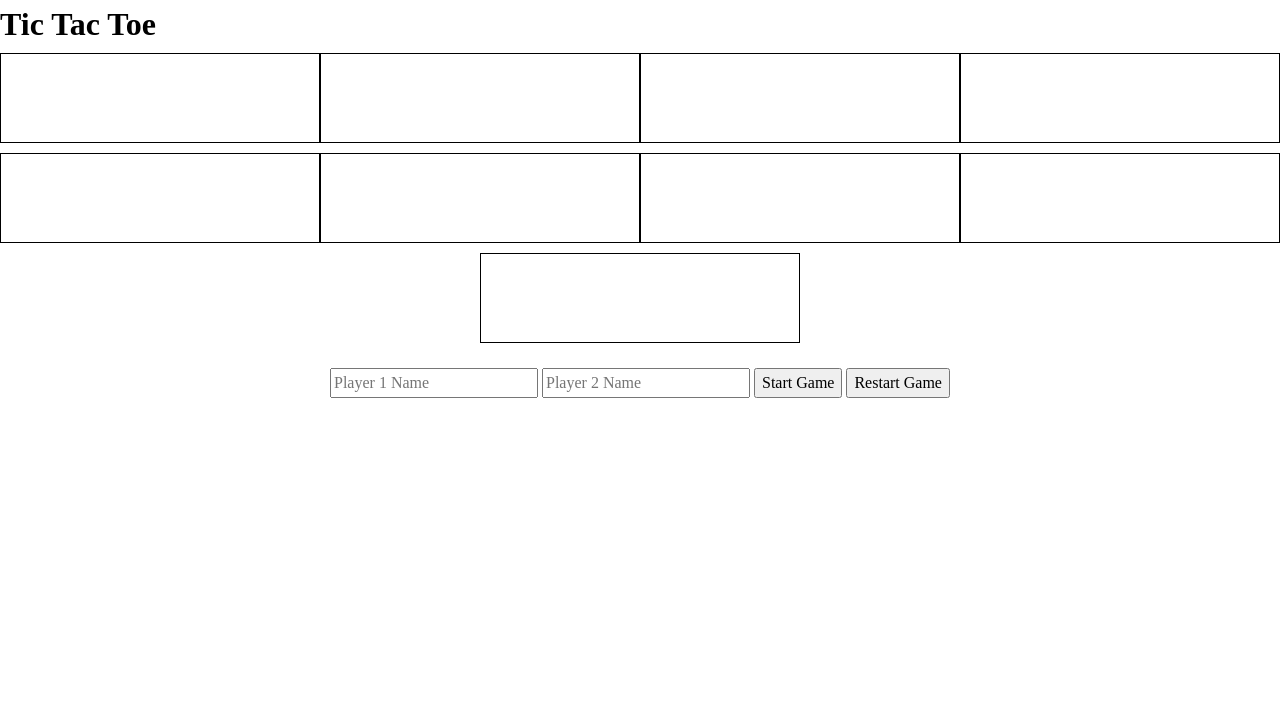
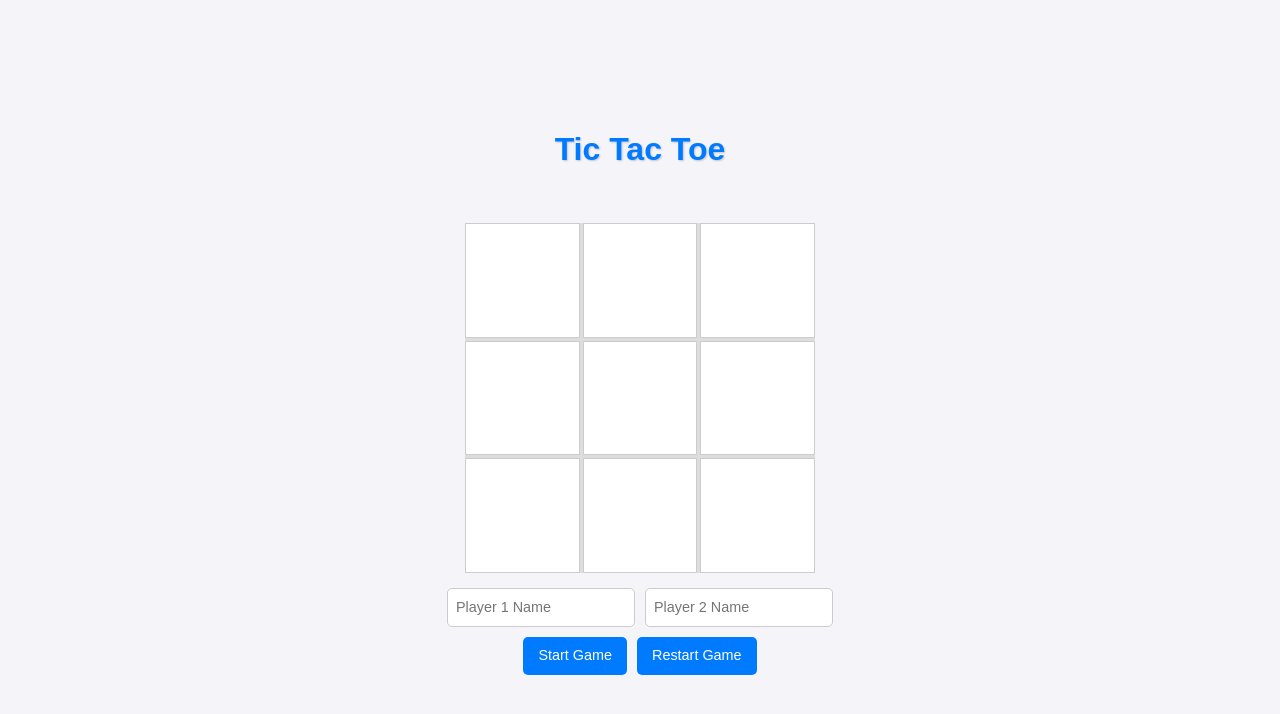
Before and after one commit to federicotempo/tic-tac-toe, a plain HTML site: page index.html in a window 1280 px wide. Both pictures are taken after a click on the button "Start Game". Drawn offline with Linux system fonts and the light colour scheme.

Commit message:
Create final skeleton and css. Fix some js buggs
This commit creates the final HTML skeleton and adds some new css. It fixes display message function.

```diff
--- a/index.html
+++ b/index.html
@@ -8,18 +8,22 @@
 </head>
 <body>
     <h1>Tic Tac Toe</h1>
+    <div id="message"></div>
+
     <div id="gameboard">
 
     </div>
 
     <div id="controls">
-        <input type="text" id="player1" placeholder="Player 1 Name">
-        <input type="text" id="player2" placeholder="Player 2 Name">
-        <button id="start-button">Start Game</button>
-        <button id="restart-button">Restart Game</button>
+        <div class="inputs-row">
+            <input type="text" id="player1" placeholder="Player 1 Name">
+            <input type="text" id="player2" placeholder="Player 2 Name">
+        </div>
+        <div class="buttons-row">
+            <button id="start-button">Start Game</button>
+            <button id="restart-button">Restart Game</button>
+        </div>
     </div>
-    <div id="message"></div>
-    <div id="result-display"></div>
 
     <script src="tic-tac-toe.js"></script>
 </body>
--- a/style.css
+++ b/style.css
@@ -1,4 +1,3 @@
-
 *,
 *::before,
 *::after {
@@ -58,30 +57,110 @@ h6 {
     isolation: isolate;
 }
 
-#gameboard {
+body {
+    font-family: Arial, sans-serif;
     display: flex;
-    flex-wrap: wrap;
+    flex-direction: column;
+    align-items: center;
     justify-content: center;
-    align-items: center;
-    height: 300px;
-    justify-content: center;
+    margin: 0;
+    padding: 0;
+    min-height: 100vh;
+    background-color: #f4f4f9;
 }
 
-.square {
-    display: flex;
-    flex-wrap: wrap;
-    float: left;
-    border: 1px solid black;
-    justify-content: center;
-    align-items: center;
-    width: 25%;
-    height: 30%;
-    text-align: center;
-    font-size: 80px;
+h1 {
+    color: #007bff; /* Azul como los botones */
+    font-size: 2rem; /* Tamaño moderado */
+    font-weight: bold; /* Resalta el título */
+    text-align: center; /* Centrado */
+    text-shadow: 1px 1px 2px rgba(0, 0, 0, 0.2); /* Toque estético con sombra */
+    margin-bottom: 10px;
 }
 
-#controls,
 #message {
+    margin-top: 5px; /* Reduce espacio superior */
+    margin-bottom: 10px; /* Reduce espacio inferior */
+    font-size: 1.2rem; /* Tamaño de texto más compacto */
+    font-weight: bold;
+    color: #28a745;
     text-align: center;
-    margin: 20px 0;
+    min-height: 25px; /* Reduce altura mínima */
 }
+
+#gameboard {
+    display: grid;
+    grid-template-columns: repeat(3, 1fr);
+    gap: 3px; /* Reduce el espacio entre las celdas */
+    width: 80vw; /* Ajusta tamaño general del tablero */
+    max-width: 350px; /* Reduce tamaño máximo */
+    height: 80vw;
+    max-height: 350px;
+    margin-bottom: 15px; /* Reduce espacio debajo del tablero */
+    background-color: #ddd;
+}
+
+#gameboard div {
+    display: flex;
+    align-items: center;
+    justify-content: center;
+    background-color: #fff;
+    border: 1px solid #ccc; /* Reduce el grosor del borde */
+    font-size: 1.5rem; /* Reduce tamaño del texto */
+    font-weight: bold;
+    cursor: pointer;
+    user-select: none;
+}
+
+#gameboard div:hover {
+    background-color: #f0f0f0;
+}
+
+#controls {
+    display: flex;
+    flex-direction: column;
+    align-items: center;
+    gap: 10px; /* Espaciado vertical entre los grupos de elementos */
+}
+
+#controls .inputs-row {
+    display: flex;
+    justify-content: center;
+    width: 100%; /* Ocupa todo el ancho del contenedor */
+    gap: 10px; /* Espaciado entre inputs */
+}
+
+#controls input {
+    width: auto;
+    max-width: 45%; /* Ajusta para que los inputs sean más pequeños */
+    padding: 8px; /* Reduce padding */
+    font-size: 0.9rem; /* Reduce tamaño de texto */
+    border: 1px solid #ccc;
+    border-radius: 5px;
+}
+
+#controls .buttons-row {
+    display: flex;
+    justify-content: center;
+    width: 100%; /* Ocupa todo el ancho del contenedor */
+    gap: 10px; /* Espaciado entre botones */
+}
+
+#controls button {
+    padding: 8px 15px; /* Reduce padding de los botones */
+    font-size: 0.9rem; /* Reduce tamaño del texto */
+    background-color: #007bff;
+    color: white;
+    border: none;
+    border-radius: 5px;
+    cursor: pointer;
+}
+
+#controls button:hover {
+    background-color: #0056b3;
+}
+
+#result-display {
+    margin-top: 10px;
+    font-size: 1rem; /* Reduce el tamaño del texto */
+}
--- a/tic-tac-toe.js
+++ b/tic-tac-toe.js
@@ -1,9 +1,14 @@
 const displayController = (() => {
-    const renderMessage = (message) => {
+    const renderResultMessage = (message) => {
         document.querySelector("#message").innerHTML = message;
     }
 
-    return { renderMessage };
+    const renderNameMessage = (message) => {
+        document.querySelector("#message").innerHTML = message;
+    }
+
+
+    return { renderResultMessage };
 })();
 
 const Gameboard = (() => {
@@ -70,10 +75,10 @@ const Game = (() => {
 
         if (checkForWin(Gameboard.getGameboard(), players[currentPlayerIndex].mark)) {
             gameOver = true;
-            displayController.renderMessage(`${players[currentPlayerIndex].name} wins!`);
+            displayController.renderResultMessage(`${players[currentPlayerIndex].name} wins!`);
         } else if (checkForTie(Gameboard.getGameboard())) {
             gameOver = true;
-            displayController.renderMessage("It's a tie");
+            displayController.renderResultMessage("It's a tie");
         }
 
         currentPlayerIndex = currentPlayerIndex === 0 ? 1 : 0;
@@ -83,9 +88,11 @@ const Game = (() => {
         for (let i = 0; i < 9; i++) {
             Gameboard.update(i, "");
         }
-        Gameboard.render();
         gameOver = false;
         document.querySelector("#message").innerHTML = "";
+        document.querySelector("#player1").value = "";
+        document.querySelector("#player2").value = "";
+        document.querySelector("#gameboard").innerHTML = "";
     }
 
     return { start, handleClick, restart };
```
